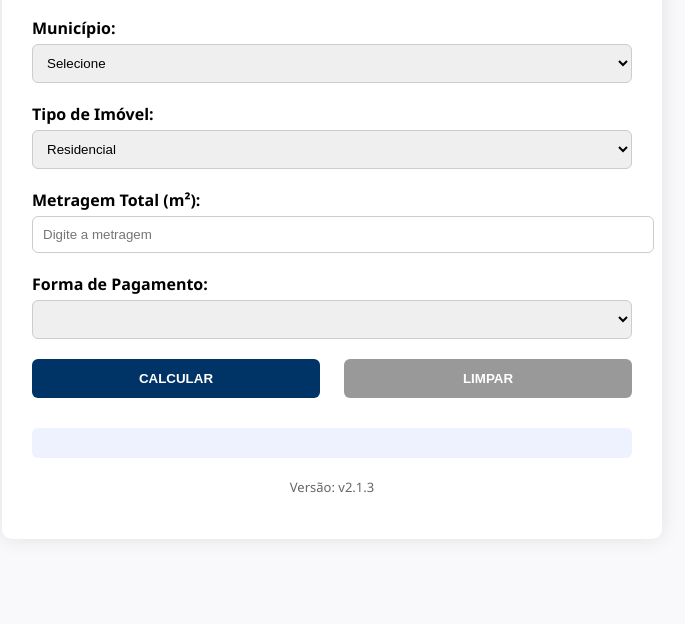
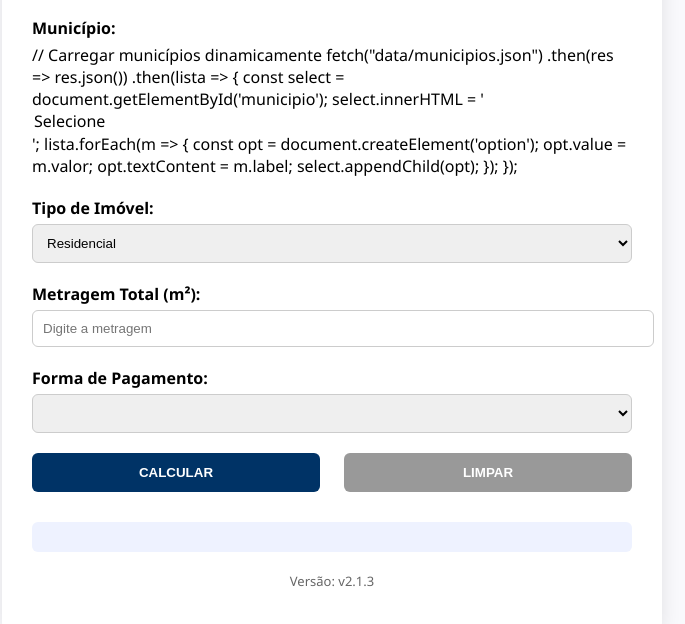
Before and after one commit to lordcosta/calculadora-jbd, a plain HTML site: page index.html in a window 1280 px wide. Shown: the part 208-832 px from the top of the page, without its empty margins (308-993 px from the left). Before the commit the page ends 800 px from the top, so only its background shows below. Drawn offline with Linux system fonts and the light colour scheme.

Commit message:
Update index.html

```diff
--- a/index.html
+++ b/index.html
@@ -14,10 +14,19 @@
         <main>
             <div class="form-group">
                 <label for="municipio">Município:</label>
-                <select id="municipio">
-                    <option value="">Selecione</option>
-                    <option value="salto_do_itarare">Salto do Itararé-PR</option>
-                </select>
+                // Carregar municípios dinamicamente
+fetch("data/municipios.json")
+    .then(res => res.json())
+    .then(lista => {
+        const select = document.getElementById('municipio');
+        select.innerHTML = '<option value="">Selecione</option>';
+        lista.forEach(m => {
+            const opt = document.createElement('option');
+            opt.value = m.valor;
+            opt.textContent = m.label;
+            select.appendChild(opt);
+        });
+    });
             </div>
             <div class="form-group">
                 <label for="tipo">Tipo de Imóvel:</label>
```
